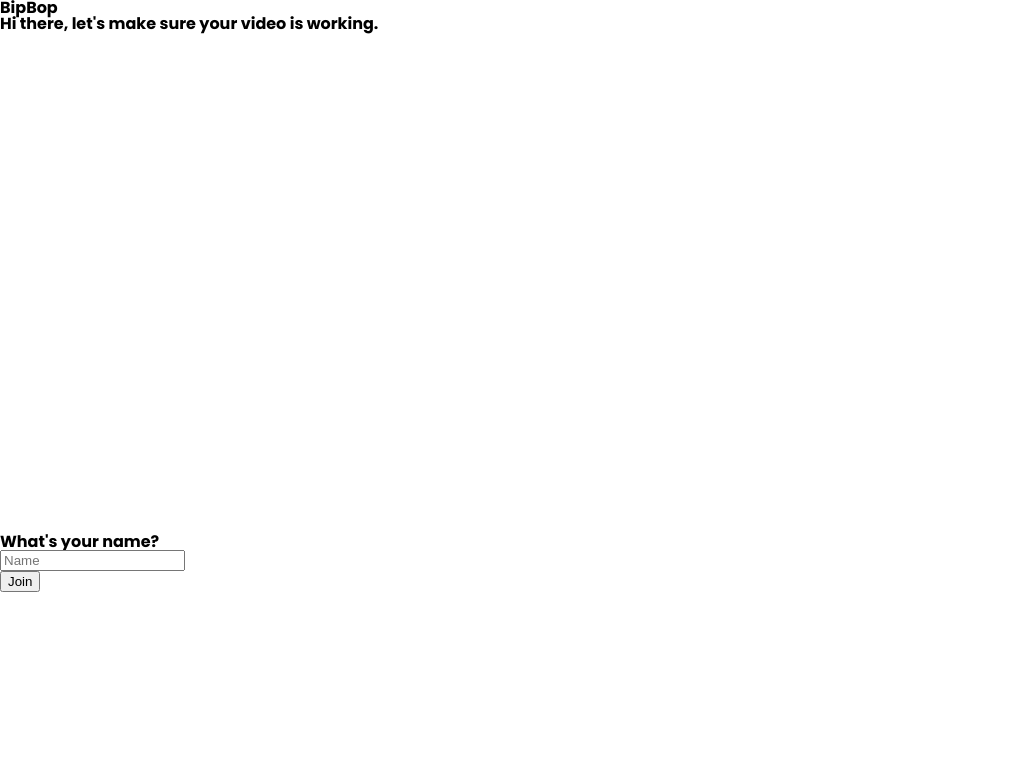
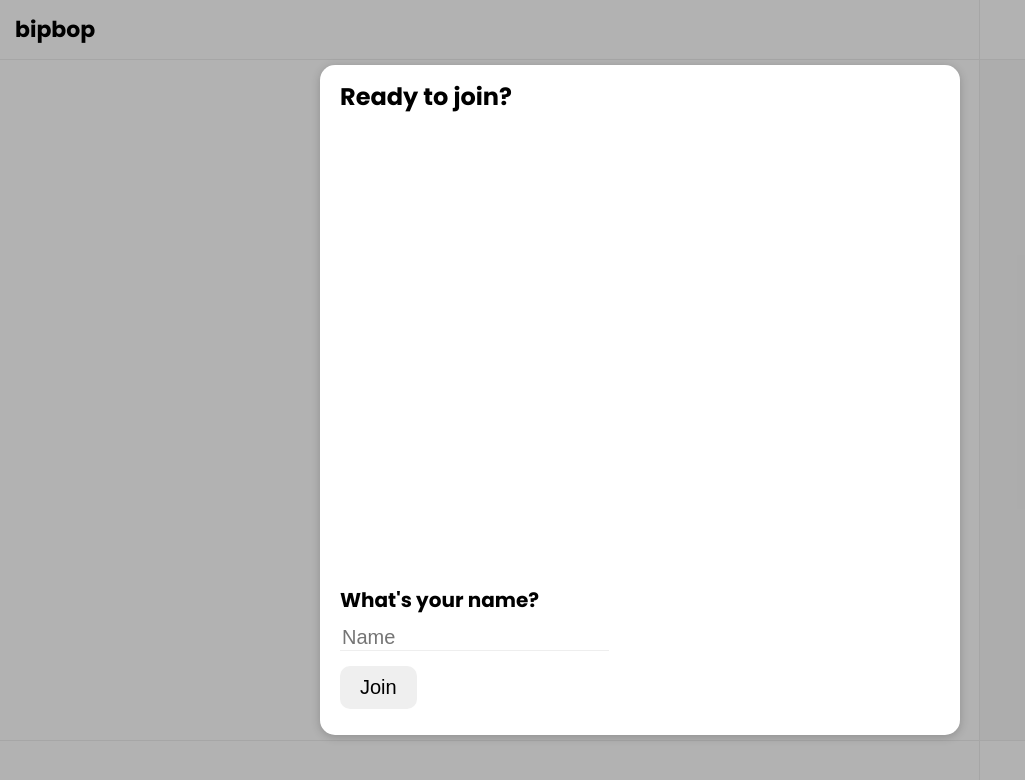
Before and after one commit to bipbopme/meet, a Next.js app: page /r/1 in a window 1280 px wide. Shown: the top 780 px of the page, without its empty margins (0-1025 px from the left). Built offline with nearby package versions, Linux system fonts and the light colour scheme; no server answers.

Commit message:
Beginnings of new welcome screen.

```diff
--- a/components/welcome/welcome.js
+++ b/components/welcome/welcome.js
@@ -40,16 +40,15 @@ export default class Welcome extends React.Component {
     this.setState({ name });
   }
 
-
   render() {
     return (
       <div className="welcome">
-        <h1>BipBop</h1>
-        <h2>Hi there, let's make sure your video is working.</h2>
+        <div className="inner">
           <div className="videoPreview">
+            <h2>Ready to join?</h2>
             <Video key="localStream" local={true} stream={this.state.localStream} />
           </div>
-        <h2>What's your name?</h2>
+          <h3>What's your name?</h3>
           <div className="name">
             <input placeholder="Name" value={this.state.name} onChange={this.updateName} />
           </div>
@@ -57,6 +56,7 @@ export default class Welcome extends React.Component {
             <button onClick={this.onClickJoin}>Join</button>
           </div>
         </div>
+      </div>
     );
   }
 }
--- a/pages/r/[id].js
+++ b/pages/r/[id].js
@@ -41,7 +41,19 @@ export default class RoomPage extends React.Component {
       );
     } else {
       return (
-        <Welcome onJoin={this.onJoin} />
+        <div className="roomPage">
+          <Welcome onJoin={this.onJoin} />
+          <div class="videoChat">
+            <header><h1>bipbop</h1></header>
+            <section class="videos"></section>
+            <footer class="controls"></footer>
+          </div>
+          <div class="textChat">
+            <header></header>
+            <section class="messages"></section>
+            <footer class="chatBox"></footer>
+          </div>
+        </div>
       );
     }
   }
--- a/styles/app.scss
+++ b/styles/app.scss
@@ -38,6 +38,60 @@
 
 .roster {
   display: none;
+}
+
+.welcome {
+  background: rgba(0,0,0,0.3);
+  position: absolute;
+  height: 100%;
+  width: 100%;
+
+  .inner {
+    background: #fff;
+    box-shadow: 0px 2px 10px 0px rgba(0,0,0,0.2);
+    border-radius: 15px;
+    padding: 20px;
+    position: absolute;
+    top: 50%;
+    transform: translate(-50%, -50%);
+    left: 50%;
+    width: 640px;
+    height: 670px;
+
+    h2 {
+      font-size: 24px;
+      margin-bottom: 15px;
+    }
+
+    .video {
+      video {
+        border-radius: 15px;
+        // TODO: this is dumb and hacky -- revisit after grid video is solved
+        height: #{598 * 3/4}px;
+        width: 598px;
+      }
+    }
+
+    h3 {
+      font-size: 20px;
+      margin: 15px 0;
+    }
+
+    input {
+      border: 0;
+      border-bottom: 1px solid #eee;
+      font-size: 20px;
+    }
+
+    button {
+      border: 0;
+      border-radius: 10px;
+      margin-top: 15px;
+
+      font-size: 20px;
+      padding: 10px 20px;
+    }
+  }
 }
 
 .textChat {
```
Lines whose indentation alone changed are shown as unchanged.
